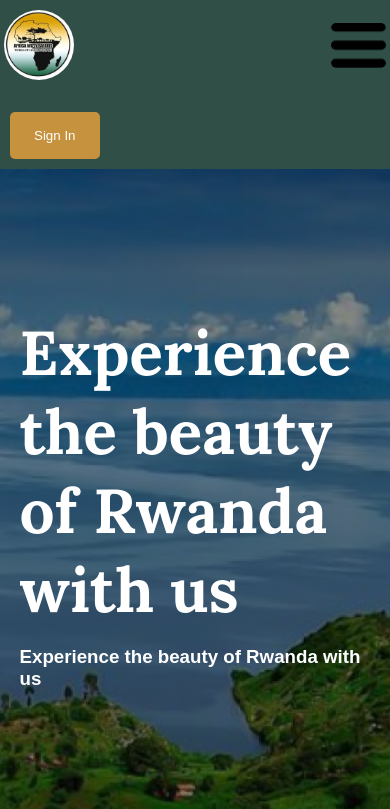
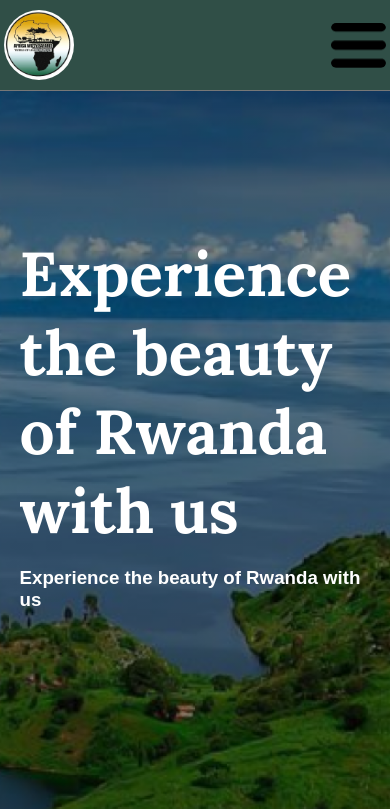
Before and after one commit to RashJrEdmund/tourisme-site, a React (Create React App) app: page / in a window 390 px wide. Shown: the top 809 px of the page. Built offline with nearby package versions, Linux system fonts and the light colour scheme.

Commit message:
made the navBar fixed for mobile view

```diff
--- a/src/App.css
+++ b/src/App.css
@@ -17,8 +17,13 @@ body {
 }
 
 .navBar__holder {
-  /* background-color: yellowgreen; */
   height: fit-content;
   min-height: 167px;
-  /* padding: 30px; */
 }
+
+@media only screen and (max-width: 600px) {
+  .navBar__holder {
+    height: fit-content;
+    min-height: 90px;
+  }
+}
--- a/src/components/nav/Navbar.jsx
+++ b/src/components/nav/Navbar.jsx
@@ -59,6 +59,7 @@ function NavBar() {
           <img src={Ig} alt="ig" />
         </div>
       </div>
+
       <div className="navbar__bottomNav">
         <div className="bottomNav__sub1">
           <div className="logo" />
@@ -66,6 +67,13 @@ function NavBar() {
           {/* THIS IS WHERE THE ROUTE LINKS ARE MADE */}
 
           <ul className="varying-ul" id="varying-ul">
+            {/* This is the top of the Mobile sideNav */}
+
+            <div className="varying-ul--top">
+              <span className="navbar__bottomNav--button1">
+                <Button text="Sign In" color="#c7923e" />
+              </span>
+
               <button // this is the close menu icon
                 className="close-menu-icon"
                 alt="close_menu"
@@ -74,6 +82,8 @@ function NavBar() {
                   removeSideMenu();
                 }}
               />
+            </div>
+
             <Link
               to="/"
               className="varying-ul--aTag"
@@ -140,7 +150,7 @@ function NavBar() {
             }}
           />
         </div>
-        <span className="navbar__bottomNav--button">
+        <span className="navbar__bottomNav--button2">
           <Button text="Sign In" color="#c7923e" />
         </span>
       </div>
--- a/src/components/nav/navbar.css
+++ b/src/components/nav/navbar.css
@@ -10,9 +10,6 @@
 }
 
 .navbar {
-  /* position: fixed;
-  top: 0;
-  left: 0; */
   background-color: #fff;
   width: 100%;
   display: flex;
@@ -59,6 +56,8 @@
   margin: 0 0.5rem;
 }
 
+/* THE BOTTOM PART OF THE NAVBAR STARTS HERE */
+
 .navbar__bottomNav {
   background: none;
   color: #fff;
@@ -89,6 +88,10 @@
   width: 70px;
   border-radius: 50px;
   display: flex;
+}
+
+.navbar__bottomNav--button1 {
+  display: none;
 }
 
 .bottomNav__sub1 ul {
@@ -125,8 +128,24 @@
 }
 
 @media only screen and (max-width: 600px) {
+  .navbar {
+    position: fixed;
+    top: 0;
+    left: 0;
+    width: 100%;
+    border-bottom: 1px solid #777;
+  }
+
   .navbar__topNav {
     display: none;
+  }
+
+  .varying-ul--top {
+    display: flex;
+    flex-wrap: nowrap;
+    align-items: center;
+    justify-content: space-between;
+    padding: 1rem 0.5rem;;
   }
 
   .navbar__bottomNav {
@@ -135,6 +154,10 @@
     position: relative;
     justify-content: space-between;
     padding: 10px 0;
+  }
+
+  .navbar__bottomNav--button1 {
+    display: unset;
   }
 
   .navbar__bottomNav .bottomNav__sub1 {
@@ -169,7 +192,7 @@
     color: #fff;
     width: 100%;
     margin: 0;
-    padding: 2rem 1rem;
+    padding: 1.5rem 1rem;
     transition: 0.5s;
     z-index: 6;
   }
@@ -186,7 +209,7 @@
     width: 65px;
     height: 60px;
     align-self: flex-end;
-    margin: 1rem 1.5rem;
+    margin: 0;
   }
 
   .bottomNav__sub1 .menu-icon {
@@ -198,7 +221,7 @@
     height: 45px;
   }
 
-  .navbar__bottomNav .navbar__bottomNav--button {
-    margin-left: 10px;
+  .navbar__bottomNav .navbar__bottomNav--button2 {
+    display: none;
   }
 }
```
Lines whose indentation alone changed are shown as unchanged.
